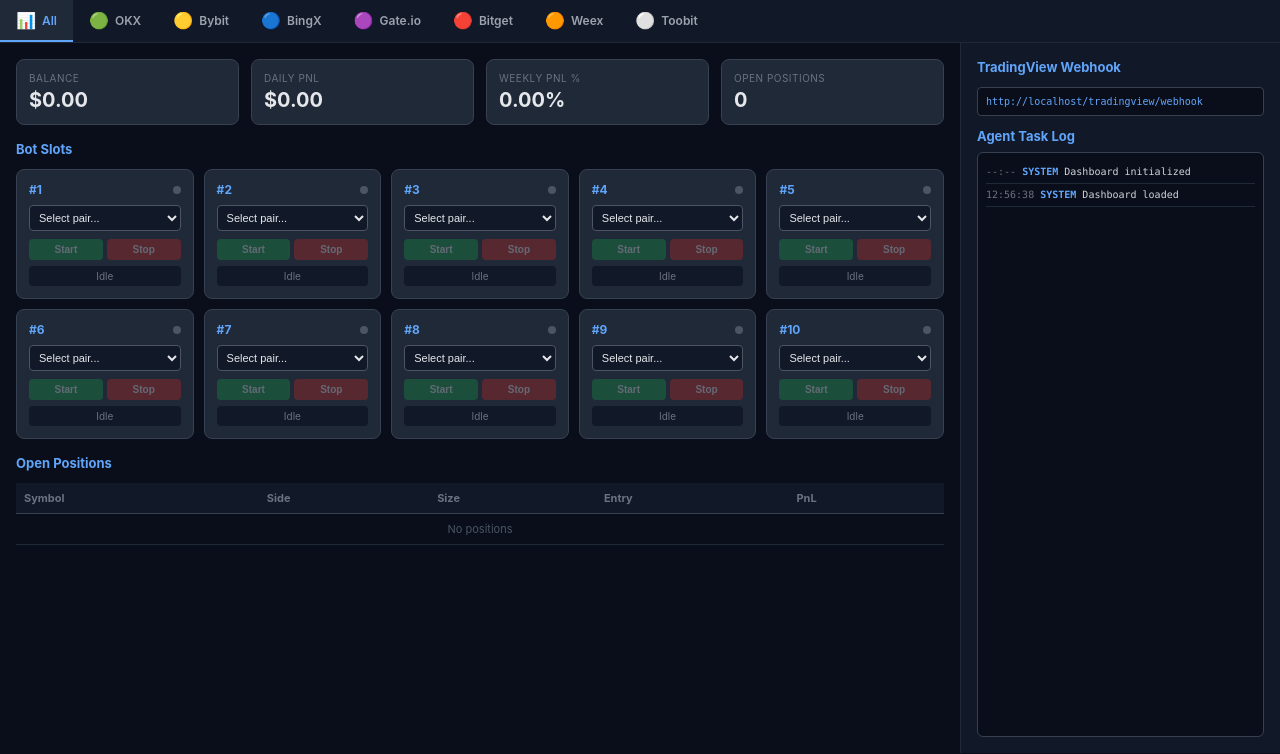
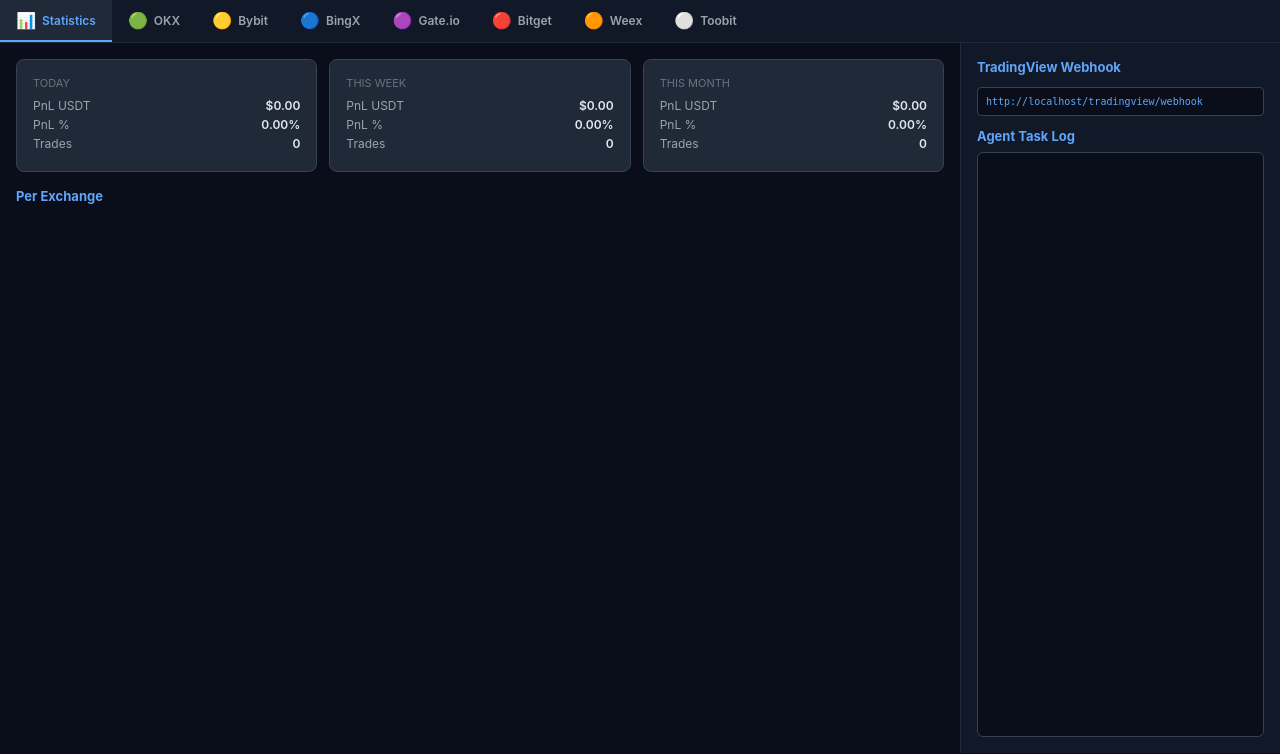
Before and after one commit to profittalling-a11y/proekt-bot, a Flask app: page / in a window 1280 px wide. Shown: the part 46-800 px from the top of the page. Run offline with Flask 3, Linux system fonts and the light colour scheme.

Commit message:
feat: Stats tab, signal control, empty agent log
- Replaced 'All' tab with Statistics tab showing daily/weekly/monthly PnL
- Per-exchange breakdown in stats
- Start button = enable signal reception from Supertrend
- Stop button = stop receiving signals, ignore TradingView
- Task log starts empty (no simulated signals)
- Added /api/stats endpoint for statistics
- 63 tests passing, ruff clean

```diff
--- a/templates/dashboard.html
+++ b/templates/dashboard.html
@@ -63,7 +63,7 @@
         .negative{color:#ef4444}
         .log-section{flex:1;display:flex;flex-direction:column}
         .log-title{font-size:13px;font-weight:700;color:#60a5fa;margin-bottom:8px}
-        .log-container{flex:1;overflow-y:auto;background:#0a0e1a;border:1px solid #374151;border-radius:6px;padding:8px;font-family:'SF Mono',Consolas,monospace;font-size:10px}
+        .log-container{flex:1;overflow-y:auto;background:#0a0e1a;border:1px solid #374151;border-radius:6px;padding:8px;font-family:'SF Mono',Consolas,monospace;font-size:10px;min-height:200px}
         .log-entry{padding:4px 0;border-bottom:1px solid #1f2937;line-height:1.4}
         .log-time{color:#6b7280}
         .log-agent{font-weight:700}
@@ -71,14 +71,22 @@
         .log-agent.trade{color:#22c55e}
         .log-agent.system{color:#60a5fa}
         .log-msg{color:#d1d5db}
-        .log-signal{color:#f59e0b}
-        .log-buy{color:#22c55e}
-        .log-sell{color:#ef4444}
         .webhook-url{font-family:monospace;font-size:10px;color:#60a5fa;background:#0a0e1a;padding:8px;border-radius:4px;margin-top:8px;word-break:break-all;border:1px solid #374151}
         .alert{padding:10px;border-radius:6px;margin-bottom:8px;font-size:12px}
         .alert-success{background:#065f46;color:#34d399}
         .alert-error{background:#7f1d1d;color:#fca5a5}
         .alert-info{background:#1e3a5f;color:#93c5fd}
+        .stats-grid{display:grid;grid-template-columns:repeat(3,1fr);gap:12px;margin-bottom:16px}
+        .stat-card{background:#1f2937;border-radius:8px;padding:16px;border:1px solid #374151}
+        .stat-period{font-size:11px;color:#6b7280;text-transform:uppercase;margin-bottom:8px}
+        .stat-row{display:flex;justify-content:space-between;margin-bottom:4px;font-size:12px}
+        .stat-label{color:#9ca3af}
+        .stat-val{font-weight:600}
+        .exchange-stats{margin-top:12px}
+        .ex-stat-row{display:flex;align-items:center;gap:8px;padding:8px;background:#111827;border-radius:6px;margin-bottom:6px;font-size:12px}
+        .ex-stat-icon{font-size:16px}
+        .ex-stat-name{font-weight:600;min-width:60px}
+        .ex-stat-pnl{margin-left:auto;font-weight:600}
     </style>
 </head>
 <body>
@@ -96,8 +104,36 @@
         <div class="left-panel">
             <div id="alert-container"></div>
 
+            <!-- Stats Tab Content -->
+            <div id="tab-stats" style="display:none">
+                <div class="stats-grid">
+                    <div class="stat-card">
+                        <div class="stat-period">Today</div>
+                        <div class="stat-row"><span class="stat-label">PnL USDT</span><span class="stat-val" id="s-day-usdt">$0.00</span></div>
+                        <div class="stat-row"><span class="stat-label">PnL %</span><span class="stat-val" id="s-day-pct">0.00%</span></div>
+                        <div class="stat-row"><span class="stat-label">Trades</span><span class="stat-val" id="s-day-trades">0</span></div>
+                    </div>
+                    <div class="stat-card">
+                        <div class="stat-period">This Week</div>
+                        <div class="stat-row"><span class="stat-label">PnL USDT</span><span class="stat-val" id="s-week-usdt">$0.00</span></div>
+                        <div class="stat-row"><span class="stat-label">PnL %</span><span class="stat-val" id="s-week-pct">0.00%</span></div>
+                        <div class="stat-row"><span class="stat-label">Trades</span><span class="stat-val" id="s-week-trades">0</span></div>
+                    </div>
+                    <div class="stat-card">
+                        <div class="stat-period">This Month</div>
+                        <div class="stat-row"><span class="stat-label">PnL USDT</span><span class="stat-val" id="s-month-usdt">$0.00</span></div>
+                        <div class="stat-row"><span class="stat-label">PnL %</span><span class="stat-val" id="s-month-pct">0.00%</span></div>
+                        <div class="stat-row"><span class="stat-label">Trades</span><span class="stat-val" id="s-month-trades">0</span></div>
+                    </div>
+                </div>
+                <div class="section-title">Per Exchange</div>
+                <div class="exchange-stats" id="ex-stats"></div>
+            </div>
+
+            <!-- Exchange Tab Content -->
+            <div id="tab-exchange">
                 <!-- Exchange Info -->
-            <div class="exchange-info" id="exchange-info">
+                <div class="exchange-info">
                     <div class="metric"><div class="metric-label">Balance</div><div class="metric-value neutral" id="m-balance">$0.00</div></div>
                     <div class="metric"><div class="metric-label">Daily PnL</div><div class="metric-value neutral" id="m-daily">$0.00</div></div>
                     <div class="metric"><div class="metric-label">Weekly PnL %</div><div class="metric-value neutral" id="m-weekly">0.00%</div></div>
@@ -128,6 +164,7 @@
                     <tbody id="positions-body"><tr><td colspan="5" style="text-align:center;color:#4b5563">No positions</td></tr></tbody>
                 </table>
             </div>
+        </div>
 
         <div class="right-panel">
             <!-- Webhook -->
@@ -139,9 +176,7 @@
             <!-- Agent Task Log -->
             <div class="log-section">
                 <div class="log-title">Agent Task Log</div>
-                <div class="log-container" id="log-container">
-                    <div class="log-entry"><span class="log-time">--:--</span> <span class="log-agent system">SYSTEM</span> <span class="log-msg">Dashboard initialized</span></div>
-                </div>
+                <div class="log-container" id="log-container"></div>
             </div>
         </div>
     </div>
@@ -159,11 +194,10 @@
         ];
         const BASE_PAIRS = ['BTC','ETH','SOL','BNB','XRP','ADA','DOGE','AVAX','LINK','DOT','MATIC','UNI','ATOM','LTC','NEAR','FIL'];
 
-        let activeTab = 'all';
+        let activeTab = 'stats';
         let connectedExchanges = {};
         let selectedExchange = null;
-        let botSlots = Array.from({length:10},(_,i)=>({id:i+1,symbol:null,exchange:null,running:false,botId:null}));
-        let logEntries = [];
+        let botSlots = Array.from({length:10},(_,i)=>({id:i+1,symbol:null,exchange:null,running:false,botId:null,acceptingSignals:false}));
 
         function formatPair(base, exchangeId) {
             const ex = EXCHANGES.find(e=>e.id===exchangeId);
@@ -178,18 +212,15 @@
         }
 
         // Clock
-        function updateClock() {
-            document.getElementById('clock').textContent = new Date().toLocaleTimeString('ru-RU');
-        }
+        function updateClock() { document.getElementById('clock').textContent = new Date().toLocaleTimeString('ru-RU'); }
         setInterval(updateClock, 1000);
         updateClock();
 
         // Tabs
         function renderTabs() {
-            const allTab = [{id:'all',name:'All',icon:'📊'}];
+            const statsTab = [{id:'stats',name:'Statistics',icon:'📊'}];
             const exTabs = EXCHANGES.filter(ex=>!ex.disabled).map(ex=>({id:ex.id,name:ex.name,icon:ex.icon}));
-            const tabs = [...allTab, ...exTabs];
-
+            const tabs = [...statsTab, ...exTabs];
             document.getElementById('tabs').innerHTML = tabs.map(t =>
                 `<div class="tab${activeTab===t.id?' active':''}${connectedExchanges[t.id]?' connected':''}" onclick="switchTab('${t.id}')">
                     <span class="tab-icon">${t.icon}</span> ${t.name}
@@ -199,7 +230,11 @@
 
         function switchTab(id) {
             activeTab = id;
-            if(id !== 'all') {
+            const isStats = id === 'stats';
+            document.getElementById('tab-stats').style.display = isStats ? 'block' : 'none';
+            document.getElementById('tab-exchange').style.display = isStats ? 'none' : 'block';
+
+            if(!isStats) {
                 selectedExchange = EXCHANGES.find(e=>e.id===id);
                 if(selectedExchange) {
                     document.getElementById('conn-section').style.display = 'block';
@@ -211,19 +246,56 @@
             } else {
                 document.getElementById('conn-section').style.display = 'none';
                 selectedExchange = null;
+                loadStats();
             }
             renderTabs();
             renderBotSlots();
             updateMetrics();
         }
 
+        // Stats
+        async function loadStats() {
+            try {
+                const r = await fetch('/api/stats');
+                const res = await r.json();
+                if(res.success && res.data) {
+                    const d = res.data;
+                    setStatVal('s-day-usdt', `$${(d.daily_pnl||0).toFixed(2)}`, d.daily_pnl>=0);
+                    setStatVal('s-day-pct', `${(d.daily_pnl_pct||0).toFixed(2)}%`, d.daily_pnl>=0);
+                    document.getElementById('s-day-trades').textContent = d.daily_trades||0;
+                    setStatVal('s-week-usdt', `$${(d.weekly_pnl||0).toFixed(2)}`, d.weekly_pnl>=0);
+                    setStatVal('s-week-pct', `${(d.weekly_pnl_pct||0).toFixed(2)}%`, d.weekly_pnl>=0);
+                    document.getElementById('s-week-trades').textContent = d.weekly_trades||0;
+                    setStatVal('s-month-usdt', `$${(d.monthly_pnl||0).toFixed(2)}`, d.monthly_pnl>=0);
+                    setStatVal('s-month-pct', `${(d.monthly_pnl_pct||0).toFixed(2)}%`, d.monthly_pnl>=0);
+                    document.getElementById('s-month-trades').textContent = d.monthly_trades||0;
+
+                    const exStats = d.per_exchange || {};
+                    const container = document.getElementById('ex-stats');
+                    container.innerHTML = Object.entries(exStats).map(([ex, data]) => {
+                        const exInfo = EXCHANGES.find(e=>e.id===ex);
+                        const pnl = data.pnl||0;
+                        return `<div class="ex-stat-row">
+                            <span class="ex-stat-icon">${exInfo?.icon||'?'}</span>
+                            <span class="ex-stat-name">${exInfo?.name||ex}</span>
+                            <span style="color:#6b7280;font-size:11px">${data.trades||0} trades</span>
+                            <span class="ex-stat-pnl ${pnl>=0?'positive':'negative'}">$${pnl.toFixed(2)}</span>
+                        </div>`;
+                    }).join('') || '<div style="color:#4b5563;font-size:12px;text-align:center;padding:20px">No exchange data</div>';
+                }
+            } catch(e) {}
+        }
+
+        function setStatVal(id, text, positive) {
+            const el = document.getElementById(id);
+            el.textContent = text;
+            el.className = `stat-val ${positive?'positive':'negative'}`;
+        }
+
         // Metrics
         function updateMetrics() {
             const connId = getConnectedExchangeId();
-            if(connId) {
-                loadBalance(connId);
-                loadPositions();
-            }
+            if(connId) { loadBalance(connId); loadPositions(); }
         }
 
         async function loadBalance(exchangeId) {
@@ -231,9 +303,7 @@
                 const r = await fetch(`/api/exchange/balance?exchange=${exchangeId}`);
                 const res = await r.json();
                 if(res.success) {
-                    const bal = res.data.balance;
-                    document.getElementById('m-balance').textContent = `$${bal.toFixed(2)}`;
-                    document.getElementById('m-balance').className = 'metric-value neutral';
+                    document.getElementById('m-balance').textContent = `$${res.data.balance.toFixed(2)}`;
                 }
             } catch(e) {}
         }
@@ -248,21 +318,11 @@
                     const el = document.getElementById('m-daily');
                     el.textContent = `$${totalPnl.toFixed(2)}`;
                     el.className = `metric-value ${totalPnl>=0?'positive':'negative'}`;
-
                     const tb = document.getElementById('positions-body');
-                    if(!res.data.length) {
-                        tb.innerHTML = '<tr><td colspan="5" style="text-align:center;color:#4b5563">No positions</td></tr>';
-                        return;
-                    }
+                    if(!res.data.length) { tb.innerHTML = '<tr><td colspan="5" style="text-align:center;color:#4b5563">No positions</td></tr>'; return; }
                     tb.innerHTML = res.data.map(p => {
                         const pnl = p.pnl||p.unrealized_pnl||0;
-                        return `<tr>
-                            <td style="font-weight:600">${p.symbol}</td>
-                            <td><span style="padding:2px 6px;border-radius:3px;font-size:10px;background:${p.side==='Buy'?'#065f46':'#7f1d1d'};color:${p.side==='Buy'?'#34d399':'#fca5a5'}">${p.side==='Buy'?'LONG':'SHORT'}</span></td>
-                            <td>${p.size}</td>
-                            <td>$${p.entry_price}</td>
-                            <td class="${pnl>=0?'positive':'negative'}">$${pnl.toFixed(2)}</td>
-                        </tr>`;
+                        return `<tr><td style="font-weight:600">${p.symbol}</td><td><span style="padding:2px 6px;border-radius:3px;font-size:10px;background:${p.side==='Buy'?'#065f46':'#7f1d1d'};color:${p.side==='Buy'?'#34d399':'#fca5a5'}">${p.side==='Buy'?'LONG':'SHORT'}</span></td><td>${p.size}</td><td>$${p.entry_price}</td><td class="${pnl>=0?'positive':'negative'}">$${pnl.toFixed(2)}</td></tr>`;
                     }).join('');
                 }
             } catch(e) {}
@@ -285,12 +345,8 @@
                     connectedExchanges[selectedExchange.id] = {apiKey, mode};
                     showAlert(`${selectedExchange.name} connected`, 'success');
                     addLog('system', `${selectedExchange.name} connected (${mode})`);
-                    renderTabs();
-                    renderBotSlots();
-                    updateMetrics();
-                } else {
-                    showAlert(res.error||'Failed', 'error');
-                }
+                    renderTabs(); renderBotSlots(); updateMetrics();
+                } else { showAlert(res.error||'Failed', 'error'); }
             } catch(e) { showAlert('Connection error', 'error'); }
         }
 
@@ -302,9 +358,7 @@
                 delete connectedExchanges[selectedExchange.id];
                 showAlert(`${selectedExchange.name} disconnected`, 'info');
                 addLog('system', `${selectedExchange.name} disconnected`);
-                renderTabs();
-                renderBotSlots();
-                updateMetrics();
+                renderTabs(); renderBotSlots(); updateMetrics();
             } catch(e) {}
         }
 
@@ -333,7 +387,7 @@
                         <button class="btn-start" onclick="startBot(${s.id})"${!s.symbol||s.running||!connId?' disabled':''}>Start</button>
                         <button class="btn-stop" onclick="stopBot(${s.id})"${!s.running?' disabled':''}>Stop</button>
                     </div>
-                    <div class="slot-status${s.running?' active':''}">${s.running?`Running: ${displaySymbol}`:(s.symbol?displaySymbol:'Idle')}</div>
+                    <div class="slot-status${s.running?' active':''}">${s.running?`Receiving: ${displaySymbol}`:(s.symbol?displaySymbol:'Idle')}</div>
                 </div>`;
             }).join('');
         }
@@ -357,10 +411,10 @@
                     body:JSON.stringify({exchange:s.exchange, symbol:s.symbol, timeframe:15, supertrend_multiplier:3.0})});
                 const res = await r.json();
                 if(res.success) {
-                    s.running = true; s.botId = res.bot_id;
+                    s.running = true; s.acceptingSignals = true; s.botId = res.bot_id;
                     renderBotSlots();
                     showAlert(`Bot #${slotId} started: ${displaySymbol}`, 'success');
-                    addLog('trade', `Bot #${slotId} START ${displaySymbol}`);
+                    addLog('trade', `Bot #${slotId} START receiving signals: ${displaySymbol}`);
                 } else {
                     showAlert(res.error||'Failed', 'error');
                     addLog('system', `Bot #${slotId} FAILED: ${res.error||'unknown'}`);
@@ -375,10 +429,10 @@
                 await fetch('/api/multibot/stop', {method:'POST', headers:{'Content-Type':'application/json'},
                     body:JSON.stringify({bot_id:s.botId})});
                 const displaySymbol = s.symbol ? formatPair(s.symbol.replace(/-USDT-SWAP/g,'').replace(/USDT.*$/,'').replace(/[-_]/g,''), getConnectedExchangeId()||'okx') : '';
-                s.running = false; s.botId = null;
+                s.running = false; s.acceptingSignals = false; s.botId = null;
                 renderBotSlots();
-                showAlert(`Bot #${slotId} stopped`, 'success');
-                addLog('trade', `Bot #${slotId} STOP ${displaySymbol}`);
+                showAlert(`Bot #${slotId} stopped - ignoring TradingView signals`, 'success');
+                addLog('trade', `Bot #${slotId} STOP: ${displaySymbol} (ignoring signals)`);
             } catch(e) {}
         }
 
@@ -391,24 +445,7 @@
             entry.innerHTML = `<span class="log-time">${time}</span> <span class="log-agent ${agent}">${agent.toUpperCase()}</span> <span class="log-msg">${message}</span>`;
             container.appendChild(entry);
             container.scrollTop = container.scrollHeight;
-            logEntries.push({time, agent, message});
-            if(logEntries.length > 100) logEntries.shift();
         }
-
-        // Simulate agent signals (for demo)
-        function simulateSignal() {
-            const connId = getConnectedExchangeId();
-            if(!connId) return;
-            const bases = ['BTC','ETH','SOL'];
-            const base = bases[Math.floor(Math.random()*bases.length)];
-            const direction = Math.random() > 0.5 ? 'BUY' : 'SELL';
-            const price = (Math.random()*50000+1000).toFixed(2);
-            addLog('signal', `Supertrend ${direction} ${formatPair(base, connId)} @ $${price}`);
-            setTimeout(() => {
-                addLog('trade', `Agent executing ${direction} ${formatPair(base, connId)}`);
-            }, 1500);
-        }
-        setInterval(simulateSignal, 15000);
 
         // Init
         async function loadConnectionsFromServer() {
@@ -424,9 +461,9 @@
             } catch(e) {}
             renderTabs();
             renderBotSlots();
-            document.getElementById('conn-section').style.display = 'none';
+            document.getElementById('tab-stats').style.display = 'block';
+            document.getElementById('tab-exchange').style.display = 'none';
             document.getElementById('webhook-url').textContent = `http://${window.location.host}/tradingview/webhook`;
-            addLog('system', 'Dashboard loaded');
         }
 
         function showAlert(msg, type='info') {
```
Also changed, not shown: src/dashboard_api.py (+75 -0 lines). Lines whose indentation alone changed are shown as unchanged.
